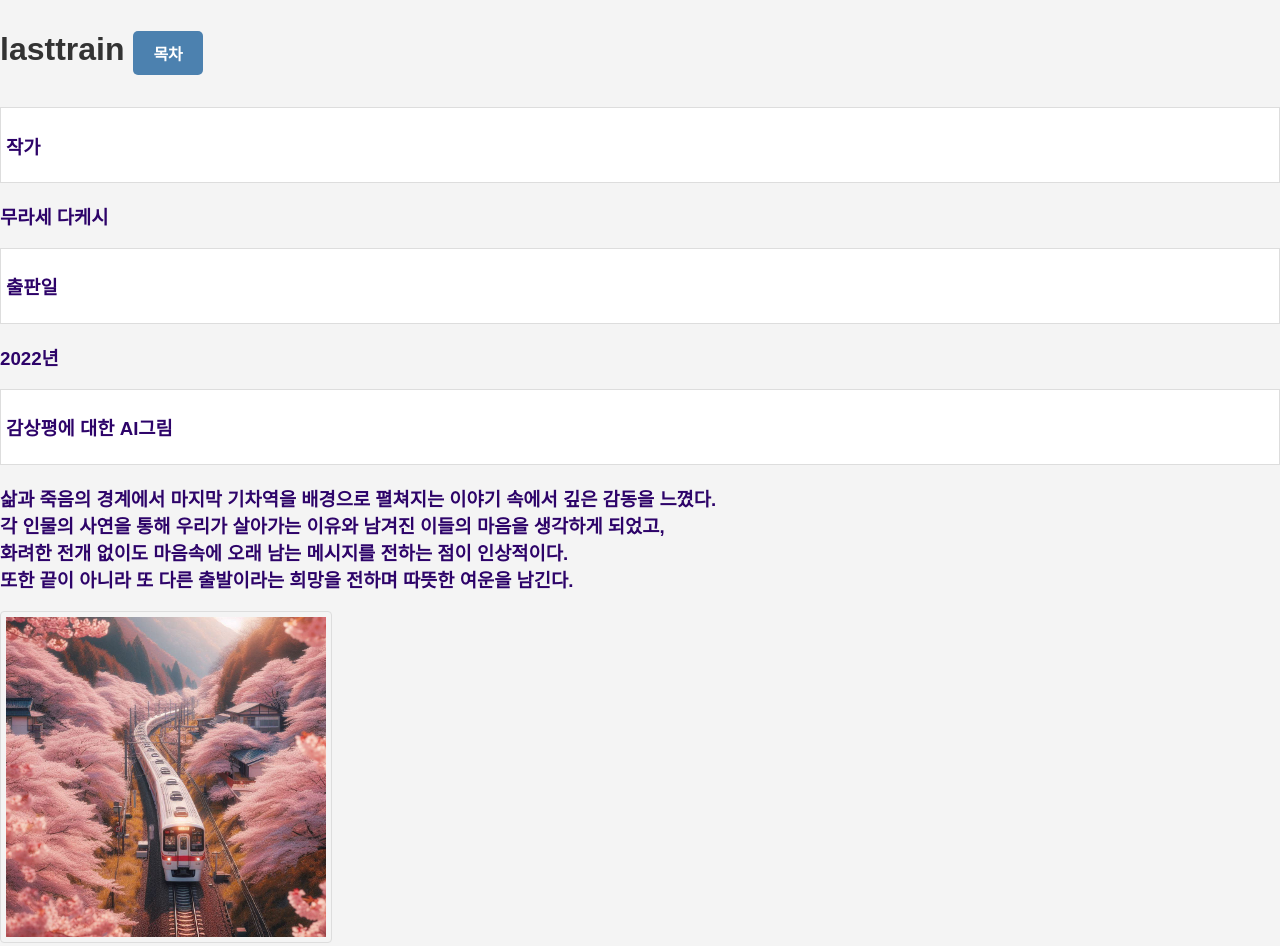
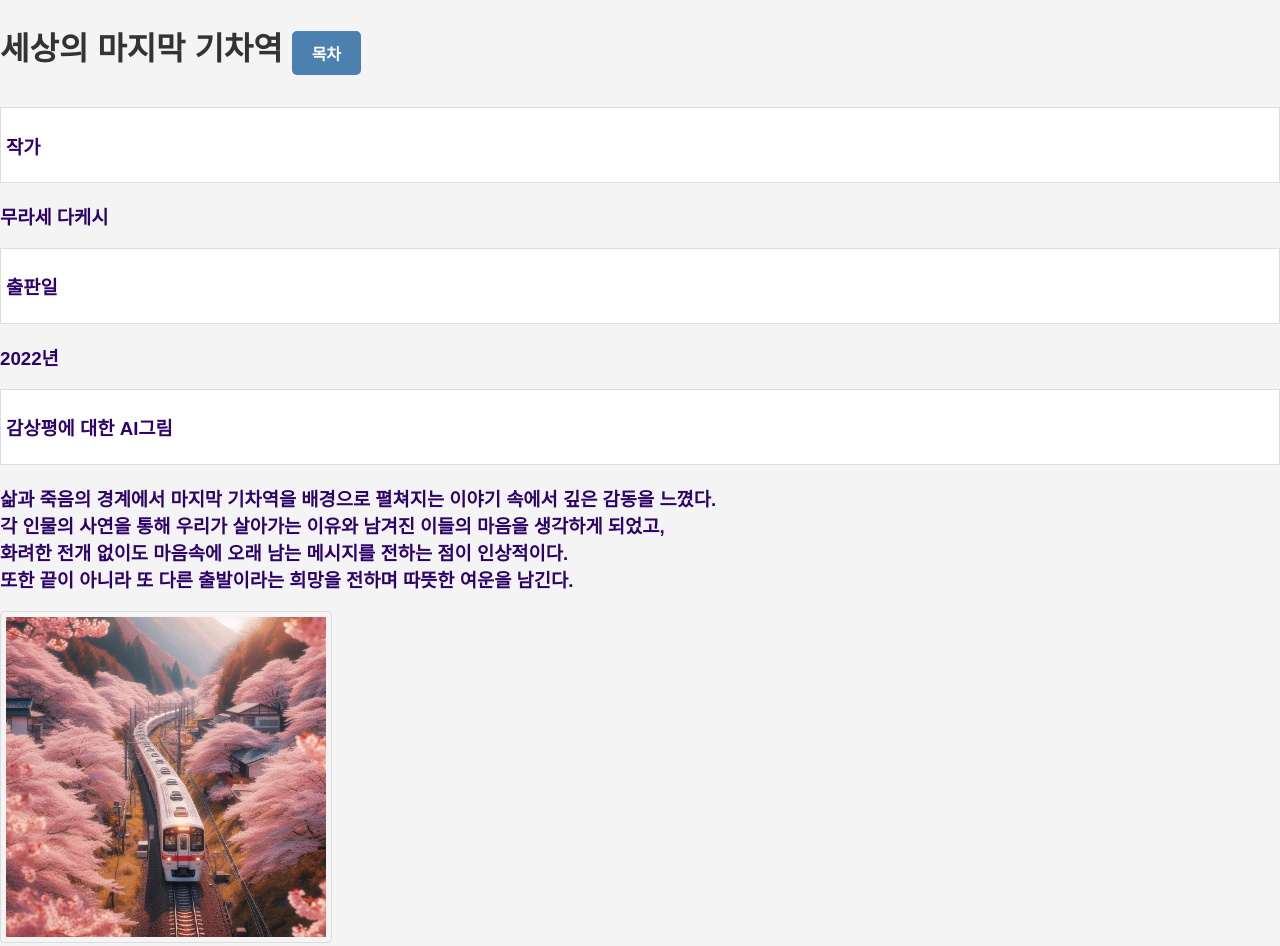
Before and after one commit to cjui060310/BookLog, a plain HTML site: page lasttrain.html in a window 1280 px wide. Shown: the top 946 px of the page. Drawn offline with Linux system fonts and the light colour scheme.

Commit message:
Update lasttrain.html

```diff
--- a/lasttrain.html
+++ b/lasttrain.html
@@ -7,7 +7,7 @@
 <body>
 
 <h1>
-    lasttrain
+    세상의 마지막 기차역
     <a href="index.html" class="button">목차</a>
 </h1>
 <ul>
```
